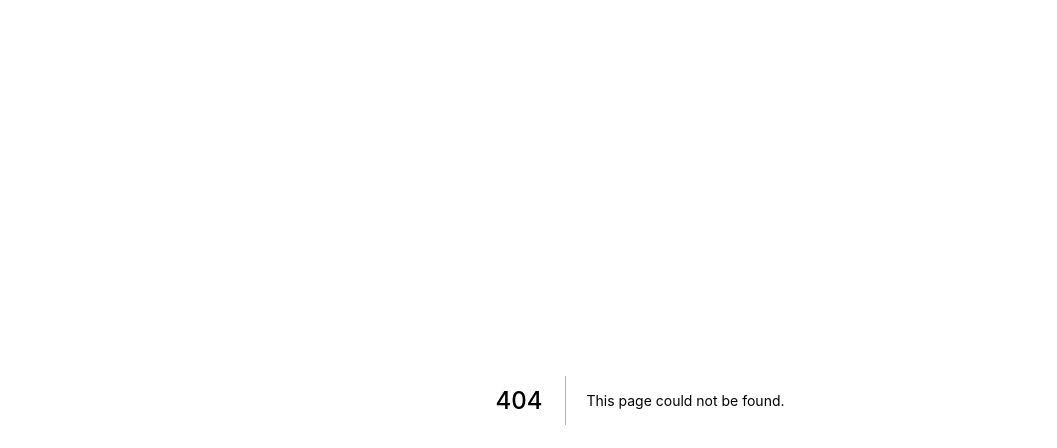
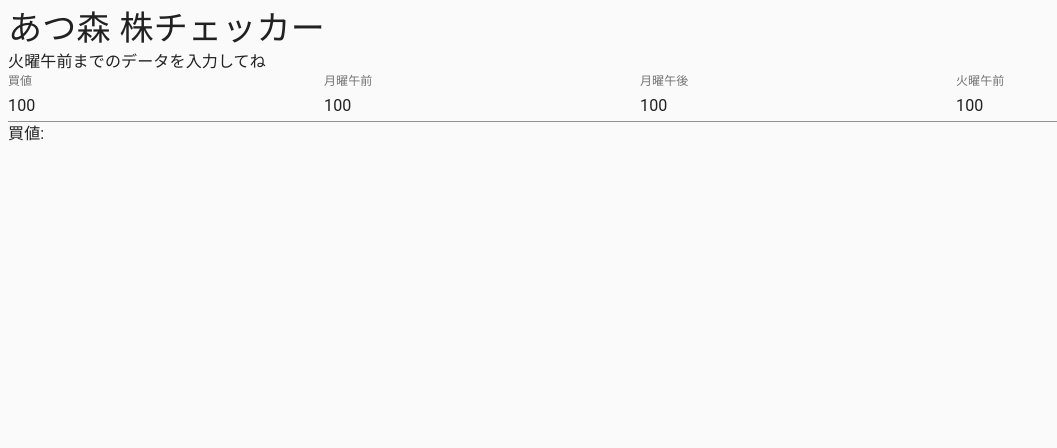
Before and after one commit to vipzero/hello, a Next.js app: page /tool/kabu in a window 1280 px wide. Before the commit this address had no page. Shown: the top 448 px of the page, without its empty margins (0-1057 px from the left). Built offline with nearby package versions, Linux system fonts and the light colour scheme; a web font is replaced by a local one.

Commit message:
add kabu tool

```diff
--- /dev/null
+++ b/src/pages/tool/kabu.tsx
@@ -0,0 +1,40 @@
+// eslint-disable-next-line
+import { useState, useEffect } from 'react'
+import styled from 'styled-components'
+import { TextField, Typography } from '@material-ui/core'
+import Layout from '../../components/Layout'
+
+function Kabu() {
+	const [start, setStart] = useState<number>(100)
+	const [first, setFirst] = useState<number>(100)
+	const [second, setSecond] = useState<number>(100)
+	const [third, setThird] = useState<number>(100)
+
+	const firstPer = first / start
+
+	return (
+		<Layout title="あつ森 株チェックツール" hasNavbar={false}>
+			<Style>
+				<Typography variant="h4">あつ森 株チェッカー</Typography>
+				<Typography>火曜午前までのデータを入力してね</Typography>
+
+				<div className="form">
+					<TextField type="number" value={start} label="買値" />
+					<TextField type="number" value={first} label="月曜午前" />
+					<TextField type="number" value={second} label="月曜午後" />
+					<TextField type="number" value={third} label="火曜午前" />
+				</div>
+				<Typography>買値: {}</Typography>
+			</Style>
+		</Layout>
+	)
+}
+const Style = styled.div`
+	margin: 8px;
+	.form {
+		display: grid;
+		grid-template-columns: 1fr 1fr 1fr 1fr;
+	}
+`
+
+export default Kabu
```
